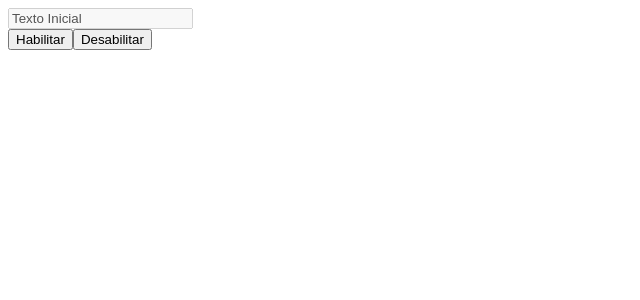
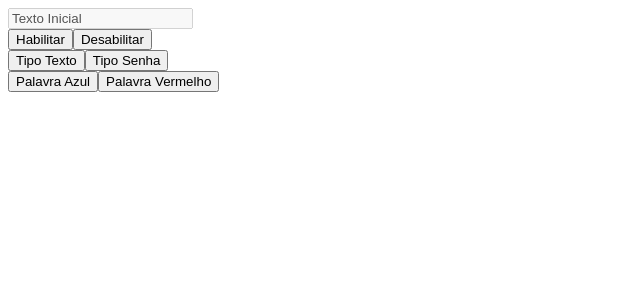
Before and after one commit to danilovalerio/BindingsDiretivasTemplatesDecorators, an Angular app: page / in a window 1280 px wide. Shown: the top 300 px of the page, without its empty margins (0-640 px from the left). Built offline with nearby package versions, Linux system fonts and the light colour scheme.

Commit message:
alterando propriedades de dinamica

```diff
--- a/src/app/app.component.html
+++ b/src/app/app.component.html
@@ -7,5 +7,15 @@
 
 <br />
 
-<button>Habilitar</button>
-<button>Desabilitar</button>
+<button (click)="enableInput()">Habilitar</button>
+<button (click)="disableInput()">Desabilitar</button>
+
+<br />
+
+<button (click)="isTypeText()">Tipo Texto</button>
+<button (click)="isTypePassword()">Tipo Senha</button>
+
+<br />
+
+<button (click)="valueBlue()">Palavra Azul</button>
+<button (click)="valueRed()">Palavra Vermelho</button>
--- a/src/app/app.component.ts
+++ b/src/app/app.component.ts
@@ -13,4 +13,28 @@ export class AppComponent {
   inputType = 'text';
 
   isDisable = true;
+
+  enableInput() {
+    this.isDisable = false;
+  }
+
+  disableInput() {
+    this.isDisable = true;
+  }
+
+  isTypeText() {
+    this.inputType = 'text';
+  }
+
+  isTypePassword() {
+    this.inputType = 'password';
+  }
+
+  valueBlue() {
+    this.inputText = 'Azul';
+  }
+
+  valueRed() {
+    this.inputText = 'Vermelho';
+  }
 }
```
